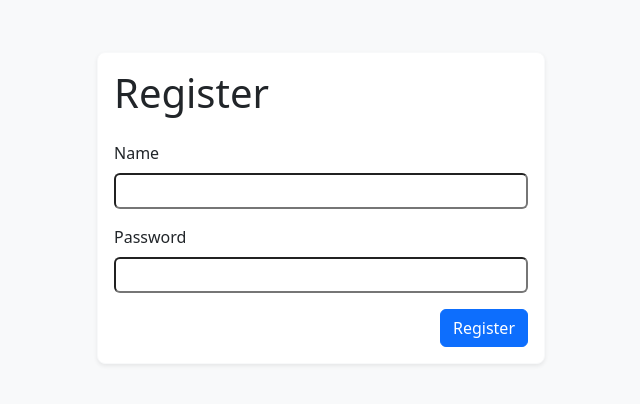
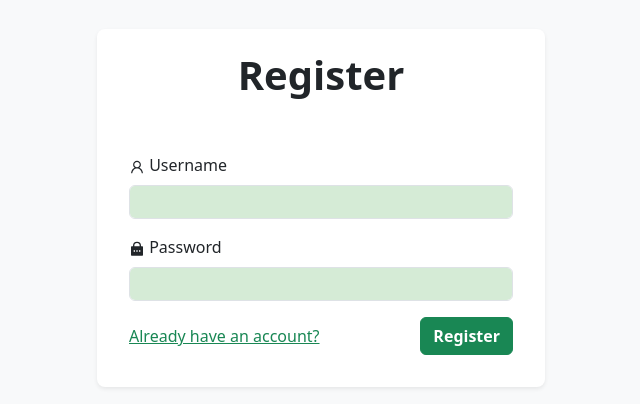
Before and after one commit to mejsiejdev/wyzwanie, a React (Vite) app in the folder frontend/: page /register in a window 1280 px wide. Shown: the part 192-596 px from the top of the page, without its empty margins (319-959 px from the left). Built offline with nearby package versions, Linux system fonts and the light colour scheme.

Commit message:
Updated register form to match styles from signin.

```diff
--- a/frontend/src/Routes/Register.tsx
+++ b/frontend/src/Routes/Register.tsx
@@ -3,6 +3,8 @@ import { Button } from "react-bootstrap";
 import { SubmitHandler, useForm } from "react-hook-form";
 import { useNavigate } from "react-router-dom";
 import Box from "../components/Box";
+import { AiOutlineUser } from "react-icons/ai";
+import { RiLockPasswordFill } from "react-icons/ri";
 
 type Inputs = {
   name: string;
@@ -52,31 +54,41 @@ const Register = () => {
       style={{ maxWidth: "28rem" }}>
       <Box>
         <div className="d-flex flex-column gap-3 w-100">
-          <h1>Register</h1>
-          <form onSubmit={handleSubmit(onSubmit)} className="d-flex flex-column gap-3">
-            <div className="d-flex flex-column gap-2">
-              <label htmlFor={id + "-name"}>Name</label>
+          <p className="fs-1 text-center fw-bold">Register</p>
+          <form onSubmit={handleSubmit(onSubmit)} className="d-flex flex-column p-3">
+            <div className="d-flex flex-column">
+              <label className="form-label gap-1 items-center" htmlFor={id + "-name"}>
+                <AiOutlineUser /> Username
+              </label>
               <input
                 {...register("name", { required: true })}
                 id={id + "-name"}
                 type={"text"}
-                className="rounded-2 py-1 px-2"
+                className="form-control rounded-2 py-1 px-2 mb-3 border border-none"
+                style={{ backgroundColor: "rgb(213, 235, 214)" }}
               />
               {errors.name && <p className="text-danger mb-0">{errors.name.message}</p>}
             </div>
-            <div className="d-flex flex-column gap-2">
-              <label htmlFor={id + "-password"}>Password</label>
+            <div className="d-flex flex-column">
+              <label className="form-label gap-1 items-center" htmlFor={id + "-password"}>
+                <RiLockPasswordFill /> Password
+              </label>
               <input
                 {...register("password", { required: true })}
                 id={id + "-password"}
                 type={"password"}
-                className="rounded-2 py-1 px-2"
+                style={{ backgroundColor: "rgb(213, 235, 214)" }}
+                className="form-control rounded-2 py-1 px-2 mb-3 border border-none"
               />
             </div>
-            <div className="d-flex justify-content-end">
-              <Button type={"submit"} variant={"primary"} disabled={loading}>
-                {!loading ? "Register" : "Loading..."}
-              </Button>
+            <div className="d-flex flex-row align-items-center justify-content-between">
+              <a className="mb-0 text-success" href={"/signin"}>
+                {" "}
+                Already have an account?
+              </a>
+              <button type="submit" className="btn btn-success fw-semibold" disabled={loading}>
+                {loading ? "Loading..." : "Register"}
+              </button>
             </div>
           </form>
         </div>
--- a/frontend/src/Routes/SignIn.tsx
+++ b/frontend/src/Routes/SignIn.tsx
@@ -1,9 +1,9 @@
 import { useId, useState } from "react";
-import Container from "react-bootstrap/Container";
 import { AiOutlineUser } from "react-icons/ai";
 import { RiLockPasswordFill } from "react-icons/ri";
 import { useNavigate } from "react-router-dom";
 import { useForm, SubmitHandler } from "react-hook-form";
+import Box from "../components/Box/Box";
 
 type Inputs = {
   name: String;
@@ -20,10 +20,10 @@ export default function SignIn() {
     handleSubmit,
     formState: { errors },
     reset,
-    setError
+    setError,
   } = useForm<Inputs>();
 
-  const onSubmit:SubmitHandler<Inputs> = async (data) => {
+  const onSubmit: SubmitHandler<Inputs> = async (data) => {
     setLoading(true);
     await fetch("http://localhost:8000/user/signin", {
       method: "post",
@@ -37,7 +37,7 @@ export default function SignIn() {
         if (response.ok) {
           return response.json();
         } else {
-          setError("name", { type: "value", message: "Account with this name already exists." });
+          setError("name", { type: "value", message: "Wrong user credentials ❗❗❗❗" });
           reset({}, { keepErrors: true, keepValues: true });
         }
       })
@@ -48,11 +48,13 @@ export default function SignIn() {
         }
       });
     setLoading(false);
-  }
+  };
 
   return (
-    <Container className="p-3 min-vh-100 bg-opacity-25 d-flex justify-content-center align-items-center">
-      <div className="row p-3 m-10 d-flex justify-content-center align-items fw-semibold rounded-4 bg-light border border-opacity-25 border-success">
+    <div
+      className="w-100 h-100 d-flex flex-column align-items-center justify-content-center"
+      style={{ maxWidth: "28rem" }}>
+      <Box>
         <p className="fs-1 text-center fw-bold">Sign in</p>
         <form className="p-3" method="POST" onSubmit={handleSubmit(onSubmit)}>
           <div className="mb-3">
@@ -60,7 +62,7 @@ export default function SignIn() {
               <AiOutlineUser /> Username
             </label>
             <input
-              {...register("name", {required: true})}
+              {...register("name", { required: true })}
               type="text"
               className="form-control bg-opacity-50"
               id={id + "-name"}
@@ -74,7 +76,7 @@ export default function SignIn() {
               <RiLockPasswordFill /> Password
             </label>
             <input
-            {...register("password", {required: true})}
+              {...register("password", { required: true })}
               type="password"
               id={id + "-password"}
               style={{ backgroundColor: "rgb(213, 235, 214)" }}
@@ -82,11 +84,17 @@ export default function SignIn() {
             />
             {errors.name && <p className="text-danger mb-0">{errors.name.message}</p>}
           </div>
+          <div className="d-flex flex-row align-items-center justify-content-between">
+            <a className="mb-0 text-success" href={"/register"}>
+              {" "}
+              Don't have an account?
+            </a>
             <button type="submit" className="btn btn-success fw-semibold" disabled={loading}>
-           {loading ?  "Loading...": "Sign in"}
+              {loading ? "Loading..." : "Sign in"}
             </button>
+          </div>
         </form>
+      </Box>
     </div>
-    </Container>
   );
 }
--- a/frontend/src/components/Box/Box.tsx
+++ b/frontend/src/components/Box/Box.tsx
@@ -1,4 +1,4 @@
 const Box = ({ children }: { children: React.ReactNode }) => (
-  <div className="shadow-sm p-3 border border-light rounded-3 bg-white w-100">{children}</div>
+  <div className="shadow-sm p-3 rounded-3 bg-white w-100">{children}</div>
 );
 export default Box;
```
Lines whose indentation alone changed are shown as unchanged.
